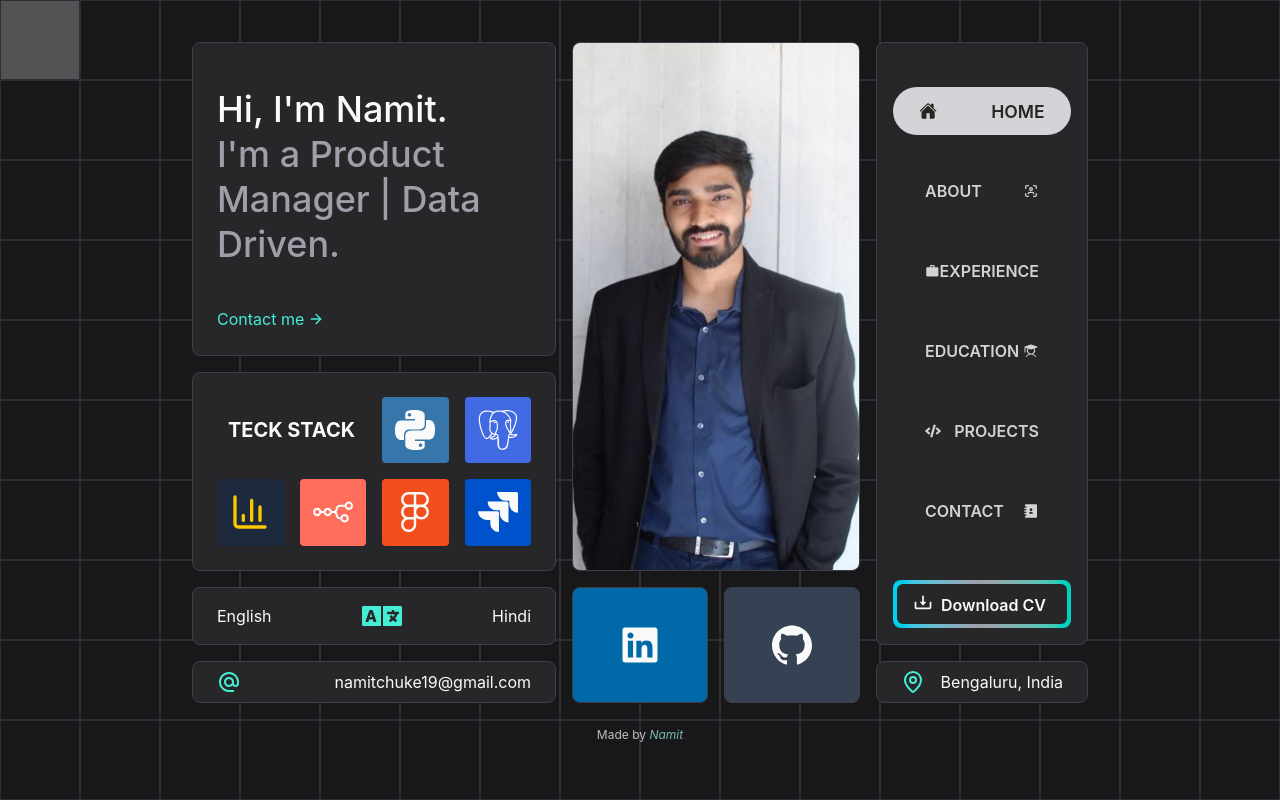
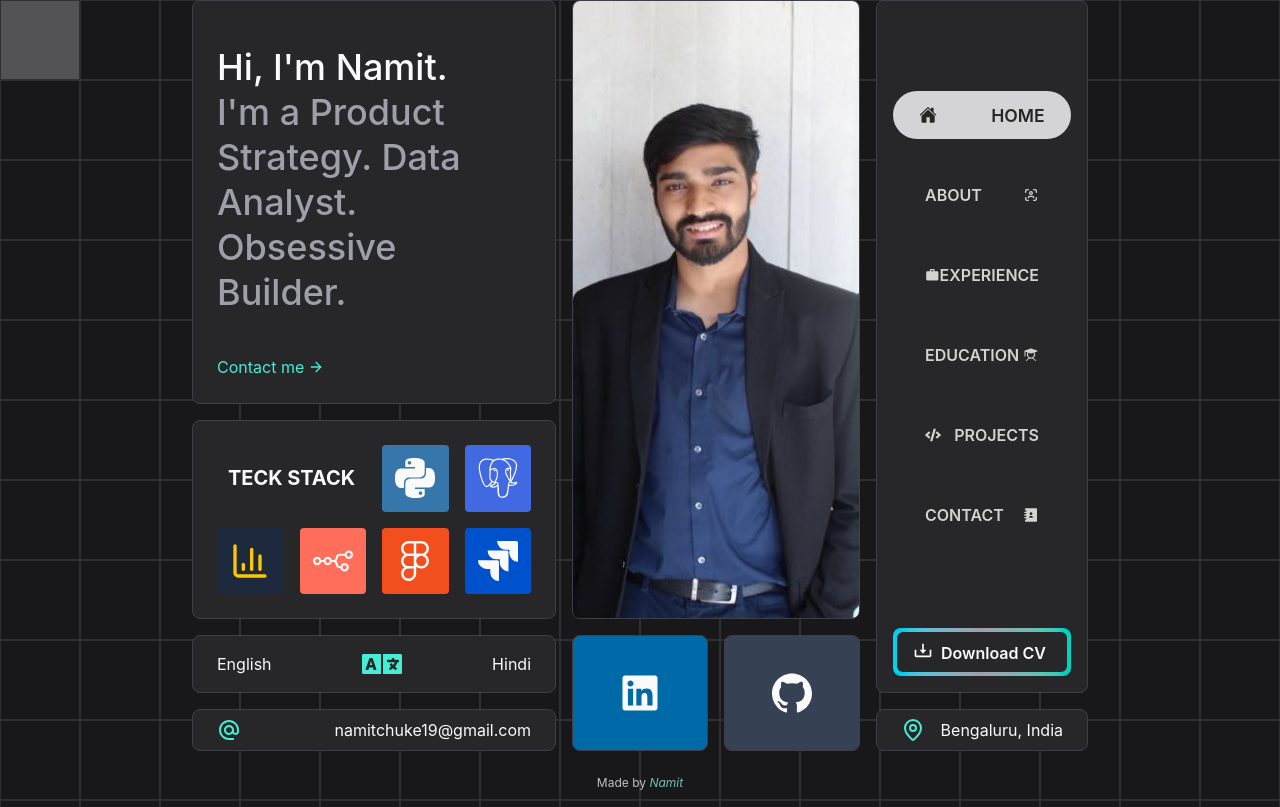
Before and after one commit to Namitchuke/Portfolio, a React (Vite) app: page / in a window 1280 px wide. Built offline with nearby package versions, Linux system fonts and the light colour scheme.

Commit message:
Update title in data.tsx

```diff
--- a/src/assets/data.tsx
+++ b/src/assets/data.tsx
@@ -5,7 +5,7 @@ import type { Experience } from "../lib/types";
 export const myInfo = {
   name: "Namit Nitin Chuke",
   alias: "Namit",
-  title: "Product Manager | Data Driven",
+  title: "Product Strategy. Data Analyst. Obsessive Builder",
   image: "/personal.jpg",
   skills: [
     {
```
